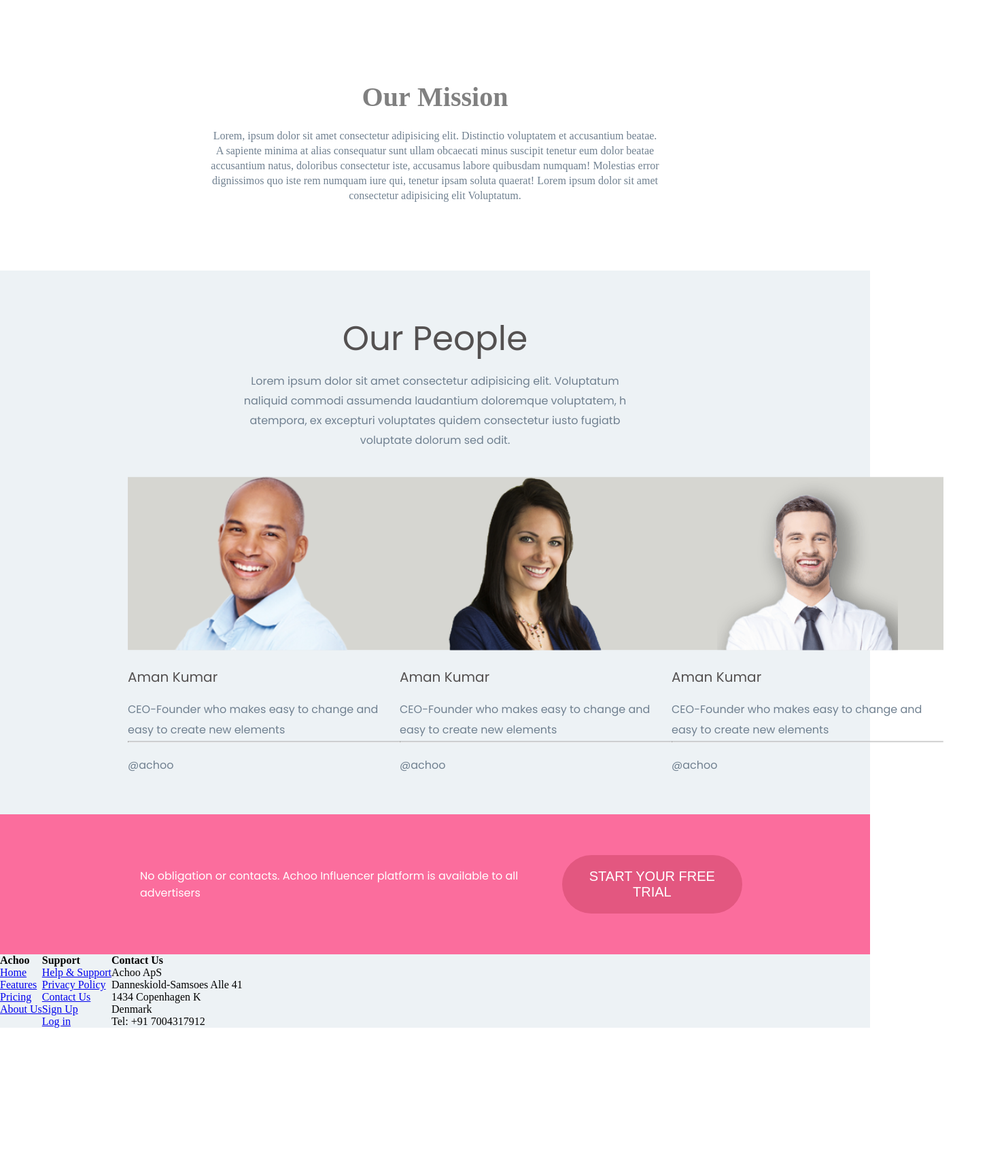
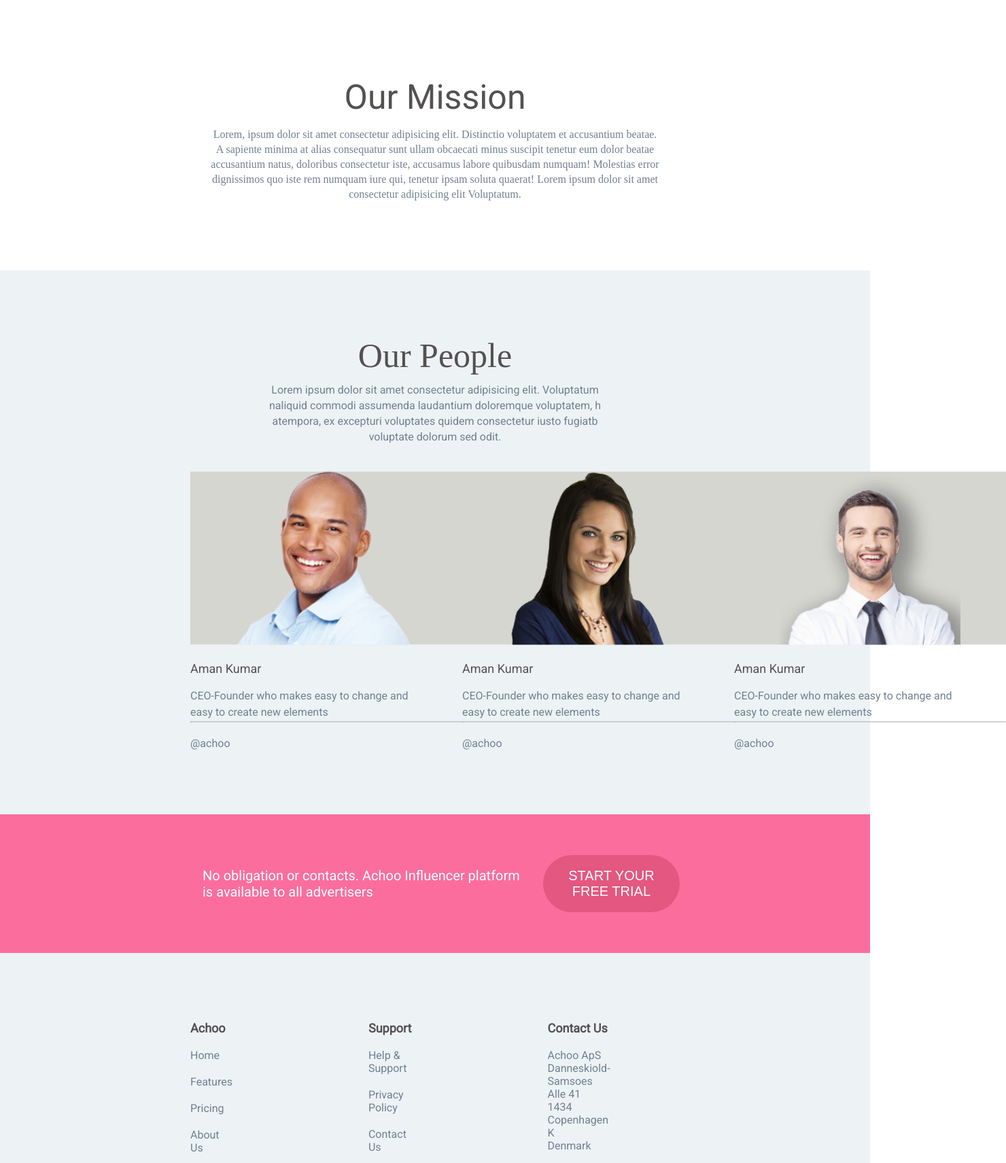
Before and after one commit to w3villa-aman-kumar/Static-Template, a plain HTML site: page index.html in a window 1280 px wide. Shown: the part 802-2513 px from the top of the page at 68% size, 1480 px wide, since content can reach past the window. Before the commit the page ends 2314 px from the top, so only its background shows below. Drawn offline with Linux system fonts and the light colour scheme.

Commit message:
created footer section

```diff
--- a/index.html
+++ b/index.html
@@ -5,6 +5,7 @@
         <link rel="stylesheet" href="style.css">
         <link href='https://fonts.googleapis.com/css?family=Noto Sans Lepcha' rel='stylesheet'>
         <link href='https://fonts.googleapis.com/css?family=Poppins' rel='stylesheet'>
+        <link href='https://fonts.googleapis.com/css?family=Roboto' rel='stylesheet'>
     </head>
     <body>
         <!-- <header>
@@ -49,6 +50,7 @@
             </nav>
         </header> -->
 
+        <!-- hero section html start here -->
         <section class="Hero">
             <div class="Hero-text">
                 <p>A Powerful Influencer Marketing</p>
@@ -56,33 +58,34 @@
                 <button class="Hero-button">START YOUR FREE TRIAL</button>
             </div>
         </section>
+        <!-- hero section html ends here -->
 
+        <!-- our-mission section starts here -->
         <section class="our-mission">
             <div>
-                <h1>Our Mission</h1>
-                <p>Lorem, ipsum dolor sit amet consectetur adipisicing elit. Distinctio voluptatem et accusantium beatae. </p>
-                <p>A sapiente minima at alias consequatur sunt ullam obcaecati minus suscipit tenetur eum dolor beatae </p>
-                <p>accusantium natus, doloribus consectetur iste, accusamus labore quibusdam numquam! Molestias error </p>
-                <p>dignissimos quo iste rem numquam iure qui, tenetur ipsam soluta quaerat! Lorem ipsum dolor sit amet </p>
-                <p>consectetur adipisicing elit Voluptatum.</p>
+                <p class="our-mission-titel">Our Mission</p>
+                <p class="our-mission-descp">Lorem, ipsum dolor sit amet consectetur adipisicing elit. Distinctio voluptatem et accusantium beatae. </p>
+                <p class="our-mission-descp">A sapiente minima at alias consequatur sunt ullam obcaecati minus suscipit tenetur eum dolor beatae </p>
+                <p class="our-mission-descp">accusantium natus, doloribus consectetur iste, accusamus labore quibusdam numquam! Molestias error </p>
+                <p class="our-mission-descp">dignissimos quo iste rem numquam iure qui, tenetur ipsam soluta quaerat! Lorem ipsum dolor sit amet </p>
+                <p class="our-mission-descp">consectetur adipisicing elit Voluptatum.</p>
             </div>
         </section>
+        <!-- our mission section ends here -->
 
+        <!-- our people section starts here -->
         <section class="our-people">
-
             <div class="our-people-text-card-wrapper">
-
                 <div class="our-people-text">
                     <p id="our-people-title">Our People</p>
-                    <p class="our-people-Descp">Lorem ipsum dolor sit amet consectetur adipisicing elit. Voluptatum </p>
-                    <p class="our-people-Descp">naliquid commodi assumenda laudantium doloremque voluptatem, h</p>
-                    <p class="our-people-Descp">atempora, ex excepturi voluptates quidem consectetur iusto fugiatb</p>
-                    <p class="our-people-Descp">voluptate dolorum sed odit.</p>
+                    <p class="our-people-descp">Lorem ipsum dolor sit amet consectetur adipisicing elit. Voluptatum </p>
+                    <p class="our-people-descp">naliquid commodi assumenda laudantium doloremque voluptatem, h</p>
+                    <p class="our-people-descp">atempora, ex excepturi voluptates quidem consectetur iusto fugiatb</p>
+                    <p class="our-people-descp">voluptate dolorum sed odit.</p>
                 </div>
-
                 <div id="our-people-card-wrapper">
                     <div class="our-people-card">
-                        <img src="Profile_1.png" alt="profile">
+                        <img src="./assets/Profile_1.png" alt="profile">
                         <p class="our-people-name">Aman Kumar</p>
                         <p class="our-people-post">CEO-Founder who makes easy to change and </p>
                         <p class="our-people-post">easy to create new elements</p>
@@ -90,7 +93,7 @@
                         <p class="our-people-tag">@achoo</p>
                     </div>
                     <div class="our-people-card">
-                        <img src="Profile_2.png" alt="profile">
+                        <img src="./assets/Profile_2.png" alt="profile">
                         <p class="our-people-name">Aman Kumar</p>
                         <p class="our-people-post">CEO-Founder who makes easy to change and</p>
                         <p class="our-people-post">easy to create new elements</p>
@@ -98,7 +101,7 @@
                         <p class="our-people-tag">@achoo</p>
                     </div>
                     <div class="our-people-card">
-                        <img src="Profile_3.png" alt="profile">
+                        <img src="./assets/Profile_3.png" alt="profile">
                         <p class="our-people-name">Aman Kumar</p>
                         <p class="our-people-post">CEO-Founder who makes easy to change and</p>
                         <p class="our-people-post">easy to create new elements</p>
@@ -108,15 +111,16 @@
                  </div>
             </div>
         </section>
+        <!-- our people section ends here -->
 
+        <!-- footer section starts here -->
         <footer class="footer">
-            <div id="footer-text-div" class="flex-wrapper">
+            <div id="footer-text-div">
                 <p>No obligation or contacts. Achoo Influencer platform is available to all advertisers</p>
                 <button>START YOUR FREE TRIAL</button>
             </div>
-
-            <div id="footer-detail-div" class="flex-wrapper">
-                <div>
+            <div id="footer-detail-wrapper">
+                <div class="footer-detail-div">
                     <h4>Achoo</h4>
                     <p><a href="#">Home</a></p>
                     <p><a href="#">Features</a></p>
@@ -124,7 +128,7 @@
                     <p><a href="#">About Us</a></p>
                 </div>
 
-                <div>
+                <div class="footer-detail-div">
                     <h4>Support</h4>
                     <p><a href="#">Help & Support</a></p>
                     <p><a href="#">Privacy Policy</a></p>
@@ -133,14 +137,25 @@
                     <p><a href="#">Log in</a></p>
                 </div>
 
-                <div>
+                <div class="footer-detail-div">
                     <h4>Contact Us</h4>
                     <p>Achoo ApS <br>Danneskiold-Samsoes Alle 41 <br>1434 Copenhagen K <br>Denmark</p>
                     <p>Tel: +91 7004317912</p>
+                    <div class="social-svg">
+                        <img src="./assets/facebook-round.svg" alt="facebook logo">
+                        <img src="./assets/flickr-round.svg" alt="flicker logo">
+                        <img src="./assets/twitter-round.svg" alt="twitter">
+                        <img src="./assets/skype-round.svg" alt="skype logo">
+                    </div>
                 </div>
             </div>
-
+            <hr>
+            <div class="footer-bottom">
+                <h2>Achoo</h2>
+                <p>Achoo ApS @ 2015</p>
+            </div>
         </footer>
+        <!-- footer section ends here -->
 
     </body>
 </html>
--- a/style.css
+++ b/style.css
@@ -2,6 +2,8 @@
     margin: 0;
     padding: 0;
 }
+
+/* header section starts here */
 
 header{
     position: fixed;
@@ -34,13 +36,15 @@ header{
     background-color: white;
 }
 
+/* header section ends here */
+
+/* hero section starts here */
+
 .Hero{
-    background-image: linear-gradient(rgb(67 69 74 / 50%), rgb(88 132 171 / 50%)),url(town.jpg);
+    background-image: linear-gradient(rgb(67 69 74 / 50%), rgb(88 132 171 / 50%)),url(./assets/town.jpg);
     height: 100vh;
     position: relative;
-    /* width: 100vh; */
     background-size: cover;
-    /* background-repeat: no-repeat; */
     background-position: center;
 }
 
@@ -49,7 +53,7 @@ header{
     top: 50%;
     left: 50%;
     font-size: 50px;
-    font-family: 'Noto Sans Lepcha';
+    font-family: 'Roboto';
     transform: translate(-50%,-50%);
     position: relative;
     color: white;
@@ -65,6 +69,8 @@ header{
     padding: 18px;
 }
 
+/* hero section ends here */
+
 /* our mission section css starts from here */
 
 .our-mission{
@@ -79,26 +85,27 @@ header{
 
 }
 
-.our-mission h1{
+.our-mission-titel{
     padding: 15px;
-    font-family: 'Noto Sans Lepcha';
-    font-size: 40px;
-    color: grey;
+    font-family: 'Roboto';
+    font-size: 50px;
+    color: #545151;
 }
 
-.our-mission p{
+.our-mission-descp{
     color: slategray;
     padding: 2px;
+    font-size: 16px;
 }
 
 /* our mission section css ends here */
 
-/* our people section starts from here */
+/* our people section starts here */
 
 .our-people{
     background-color: #edf2f5;
     height: 100vh;
-    padding: 0px 188px;
+    padding: 0px 280px;
 }
 
 .our-people-text-card-wrapper{
@@ -111,16 +118,13 @@ header{
     text-align: center;
 }
 
-.our-people-text p{
+.our-people-descp{
     color: slategray;
     padding: 2px;
-    font-family: Poppins;
+    font-family: Roboto;
+    font-size: 16px;
 }
 
-.flex-wrapper{
-    display: flex;
-    justify-content: flex-start;
-}
 
 #our-people-card-wrapper{
     padding-top: 40px;
@@ -138,21 +142,23 @@ header{
 .our-people-name{
     padding: 20px 0px;
     color: #545151;
-    font-family: Poppins;
-    font-size: 20px;
+    font-family: Roboto;
+    font-size: 18px;
 }
 
 .our-people-post{
     padding-bottom: 5px;
     color: slategray;
-    font-family: Poppins;
+    font-family: Roboto;
+    font-size: 16px;
 
 }
 
 .our-people-tag{
     padding-top: 20px;
     color: slategray;
-    font-family: Poppins;
+    font-family: Roboto;
+    font-size: 16px;
 }
 
 .our-people-card img{
@@ -161,6 +167,8 @@ header{
     background-color: #D6D6D1;
     object-fit: contain;
 }
+
+/* our people section ends here */
 
 
 /* footer section starts here */
@@ -171,16 +179,16 @@ header{
 
 #footer-text-div{
     background-color: #fb6d9d;
-    padding: 60px 188px;
+    padding: 60px 280px;
     display: flex;
     justify-content: space-between;
 }
 
 #footer-text-div p{
     color: white;
-    font-family: Poppins;
+    font-family: Roboto;
     padding: 18px;
-
+    font-size: 20px;
 }
 
 #footer-text-div button{
@@ -192,3 +200,64 @@ header{
     text-align: center;
     padding: 18px;
 }
+
+#footer-detail-wrapper{
+    display: flex;
+    justify-content: flex-start;
+    padding: 100px 280px;
+}
+
+.footer-detail-div{
+    padding-right: 200px;
+}
+
+#footer-detail-wrapper a:link{
+    text-decoration: none;
+    color: slategray;
+}
+
+#footer-detail-wrapper p{
+    color: slategray;
+    font-size: 16px;
+    font-family: Roboto;
+    padding: 10px 0px;
+}
+
+#footer-detail-wrapper h4{
+    font-size: 18px;
+    font-family: Roboto;
+    color: #545151;
+    padding-bottom: 10px;
+}
+
+.footer hr{
+    margin: 0px 280px;
+    color: slategray;
+}
+
+.footer-bottom{
+    display: flex;
+    justify-content: space-between;
+    padding: 30px 280px 90px 280px;
+}
+
+.footer-bottom h2{
+    color: #545151;
+    font-size: 35px;
+}
+
+.footer-bottom p{
+    color: slategray;
+    font-size: 16px;
+}
+
+.social-svg{
+    padding-top: 70px;
+}
+
+.social-svg img{
+    height: 40px;
+    padding-right: 15px;
+}
+
+/* footer section ends here */
```
Also changed, not shown: assets/Profile_1.png (renamed from Profile_1.png), assets/Profile_2.png (renamed from Profile_2.png), assets/Profile_3.png (renamed from Profile_3.png), assets/facebook-round.svg (added), assets/flickr-round.svg (added), assets/skype-round.svg (added), assets/twitter-round.svg (added), 2 other files.
